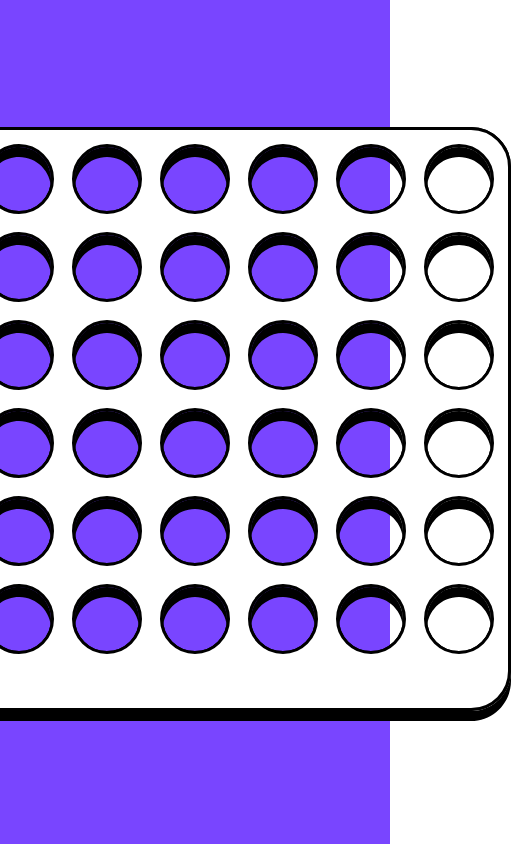
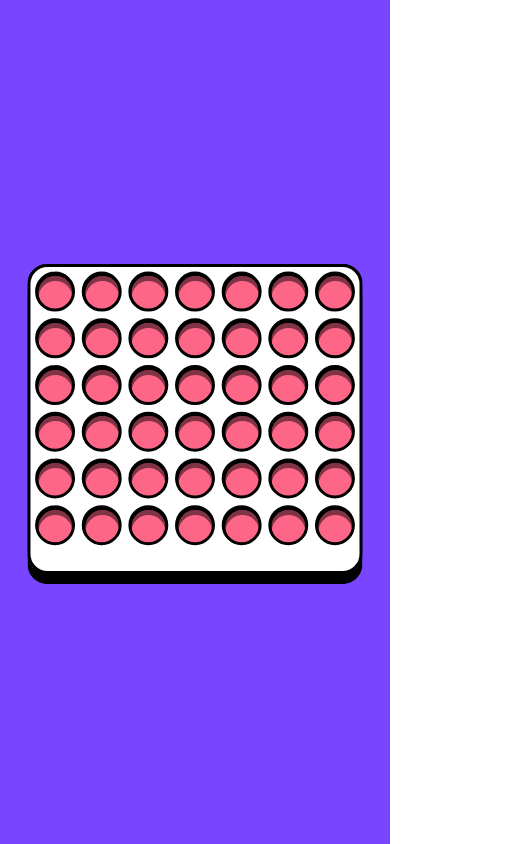
Before and after one commit to OliverCadman/connect_four, a React (Vite) app in the folder app/: page / in a window 390 px wide. Shown: the whole page, 511 px wide, since content can reach past the window. Built offline with nearby package versions, Linux system fonts and the light colour scheme.

Commit message:
Add Gameboard with grid for counters

```diff
--- a/app/src/components/GameArena/Board.tsx
+++ b/app/src/components/GameArena/Board.tsx
@@ -1,17 +1,96 @@
-import React from "react";
+import React, { useState, useEffect } from "react";
 import { ReactComponent as BoardLayerWhiteLarge } from "../../assets/images/board-layer-white-large.svg";
 import { ReactComponent as BoardLayerBlackLarge } from "../../assets/images/board-layer-black-large.svg";
+import { ReactComponent as BoardLayerWhiteSmall } from "../../assets/images/board-layer-white-small.svg";
+import { ReactComponent as BoardLayerBlackSmall } from "../../assets/images/board-layer-black-small.svg";
+import { ReactComponent as RedChipLarge } from "../../assets/images/counter-red-large.svg";
+import { ReactComponent as RedChipSmall } from "../../assets/images/counter-red-small.svg";
+import { Board as GameBoard } from "../../models/Board";
+
+import { useWindowWidth } from "../../hooks/UseWindowWidth";
+import { useAppStateContext } from "../../context/AppStateContext";
 
 const Board: React.FC = () => {
+  const game: GameBoard = new GameBoard("Player One");
+  const board = game.getBoard();
+
+  const windowWidth = useWindowWidth();
+  const { appState, setAppState } = useAppStateContext();
+
+  useEffect(() => {
+    if (windowWidth && windowWidth < 768) {
+      setAppState({
+        ...appState,
+        isMobileDevice: true,
+      });
+    } else {
+      setAppState({
+        ...appState,
+        isMobileDevice: false,
+      });
+    }
+  }, [windowWidth]);
+
   return (
     <div className="board__container">
       <div className="board__wrapper">
+        {appState.isMobileDevice ? (
+          <>
+            <div className="gameboard__grid">
+              {board.map((row, index) => {
+                return (
+                  <React.Fragment key={index}>
+                    {row.map((cell, index) => {
+                      return (
+                        <div
+                          key={index}
+                          id={`board__cell-${index}`}
+                          className="board__cell"
+                        >
+                          <RedChipSmall />
+                        </div>
+                      );
+                    })}
+                  </React.Fragment>
+                );
+              })}
+            </div>
+            <div className="board__layer white">
+              <BoardLayerWhiteSmall />
+            </div>
+            <div className="board__layer black">
+              <BoardLayerBlackSmall />
+            </div>
+          </>
+        ) : (
+          <>
+            <div className="gameboard__grid">
+              {board.map((row, index) => {
+                return (
+                  <React.Fragment key={index}>
+                    {row.map((cell, index) => {
+                      return (
+                        <div
+                          key={index}
+                          id={`board__cell-${index}`}
+                          className="board__cell"
+                        >
+                          <RedChipLarge />
+                        </div>
+                      );
+                    })}
+                  </React.Fragment>
+                );
+              })}
+            </div>
             <div className="board__layer white">
               <BoardLayerWhiteLarge />
             </div>
             <div className="board__layer black">
               <BoardLayerBlackLarge />
             </div>
+          </>
+        )}
       </div>
     </div>
   );
--- a/app/src/components/GameArena/_board.scss
+++ b/app/src/components/GameArena/_board.scss
@@ -9,7 +9,8 @@
   position: relative;
 }
 
-.board__layer {
+.board__layer,
+.gameboard__grid {
   top: 0;
   left: 0;
   position: absolute;
@@ -24,3 +25,24 @@
 .board__layer.white {
   z-index: 3;
 }
+
+.gameboard__grid {
+  display: grid;
+  grid-template-columns: repeat(7, 1fr);
+  width: 327px;
+  height: 280px;
+  margin-top: -10px;
+  z-index: 2;
+
+  @include tablet() {
+    width: 615px;
+    height: 525px;
+    margin-top: -21px;
+  }
+}
+
+.board__cell {
+  display: flex;
+  align-items: center;
+  justify-content: center;
+}
--- /dev/null
+++ b/app/src/context/AppStateContext.tsx
@@ -0,0 +1,32 @@
+import React from "react";
+import { useState, useContext, createContext } from "react";
+
+interface IAppState {
+  isMobileDevice: boolean;
+}
+
+type AppStateContextType = {
+  appState: IAppState;
+  setAppState: React.Dispatch<React.SetStateAction<IAppState>>;
+};
+
+interface Props {
+  children: React.ReactNode;
+}
+
+const AppStateContext = createContext<AppStateContextType | null>(null);
+
+export const AppStateProvider: React.FC<Props> = ({ children }) => {
+  const [appState, setAppState] = useState<IAppState>({
+    isMobileDevice: false,
+  });
+
+  return (
+    <AppStateContext.Provider value={{ appState, setAppState }}>
+      {children}
+    </AppStateContext.Provider>
+  );
+};
+
+export const useAppStateContext = () =>
+  useContext(AppStateContext) as AppStateContextType;
--- /dev/null
+++ b/app/src/hooks/UseWindowWidth.ts
@@ -0,0 +1,17 @@
+import { useState, useEffect } from "react";
+
+export const useWindowWidth = () => {
+  const [windowWidth, setWindowWidth] = useState<number | undefined>(undefined);
+
+  useEffect(() => {
+    const handleResize = () => {
+      setWindowWidth(window.innerWidth);
+    };
+
+    window.addEventListener("resize", handleResize);
+    handleResize();
+    return () => window.removeEventListener("resize", handleResize);
+  }, []);
+
+  return windowWidth;
+};
--- /dev/null
+++ b/app/src/models/Board.ts
@@ -0,0 +1,27 @@
+export class Board {
+  player: string;
+
+  constructor(player: string) {
+    this.player = player;
+  }
+
+  makeBoard() {
+    const NUM_ROWS: number = 6;
+    const NUM_COLUMNS: number = 7;
+
+    const board: null[][] = [];
+
+    for (let i = 0; i < NUM_ROWS; i++) {
+      board.push([]);
+      for (let j = 0; j < NUM_COLUMNS; j++) {
+        board[i].push(null);
+      }
+    }
+
+    return board;
+  }
+
+  getBoard() {
+    return this.makeBoard();
+  }
+}
--- a/app/src/pages/GameArena.tsx
+++ b/app/src/pages/GameArena.tsx
@@ -1,13 +1,16 @@
 import React from "react";
 import Board from "../components/GameArena/Board";
+import { AppStateProvider } from "../context/AppStateContext";
 
 const GameArena: React.FC = () => {
   return (
-    <main>
-      <section className="game-arena__container">
-        <Board />
-      </section>
-    </main>
+    <AppStateProvider>
+      <main>
+        <section className="game-arena__container">
+          <Board />
+        </section>
+      </main>
+    </AppStateProvider>
   );
 };
 
```
Lines whose indentation alone changed are shown as unchanged.
